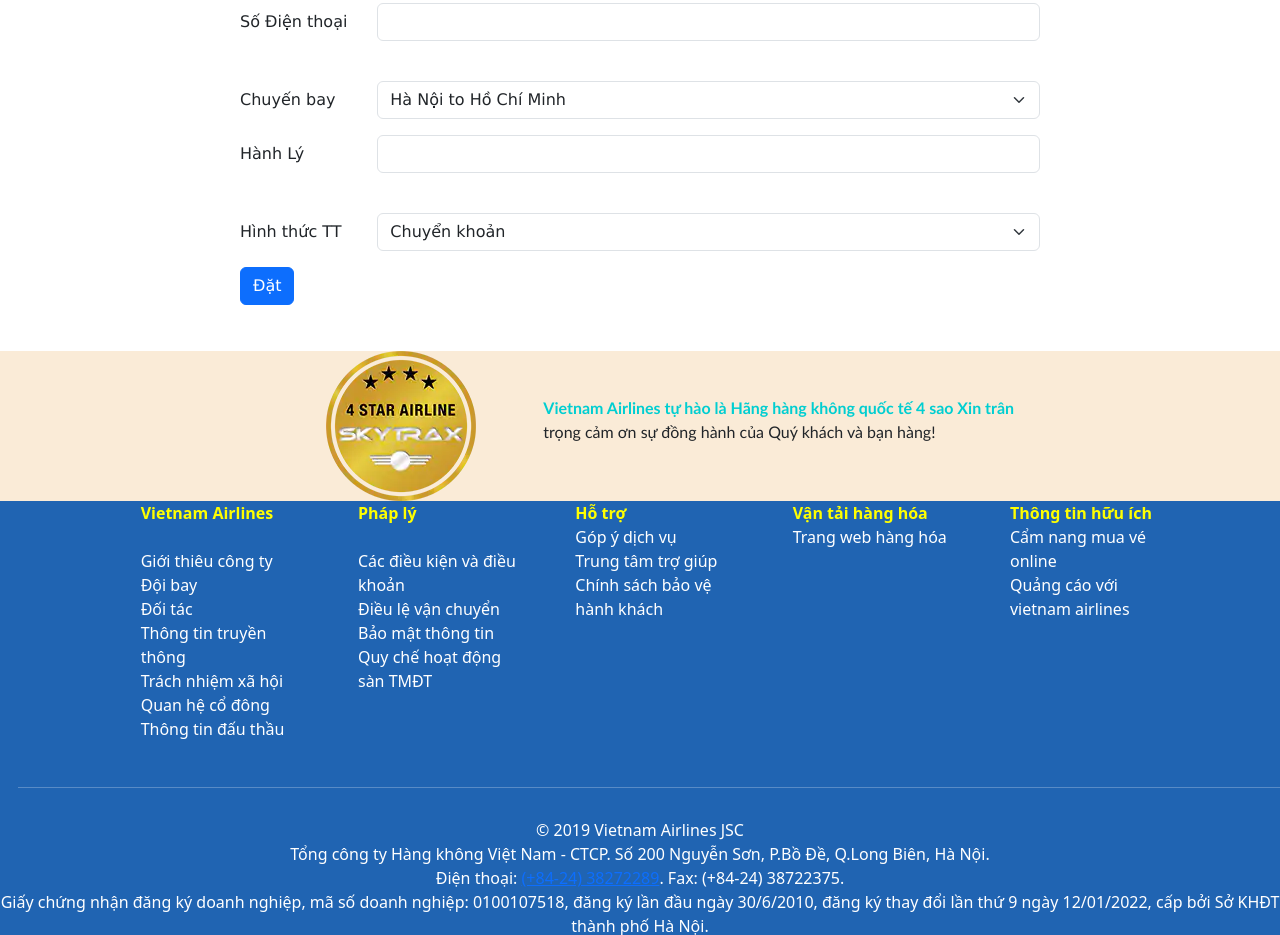
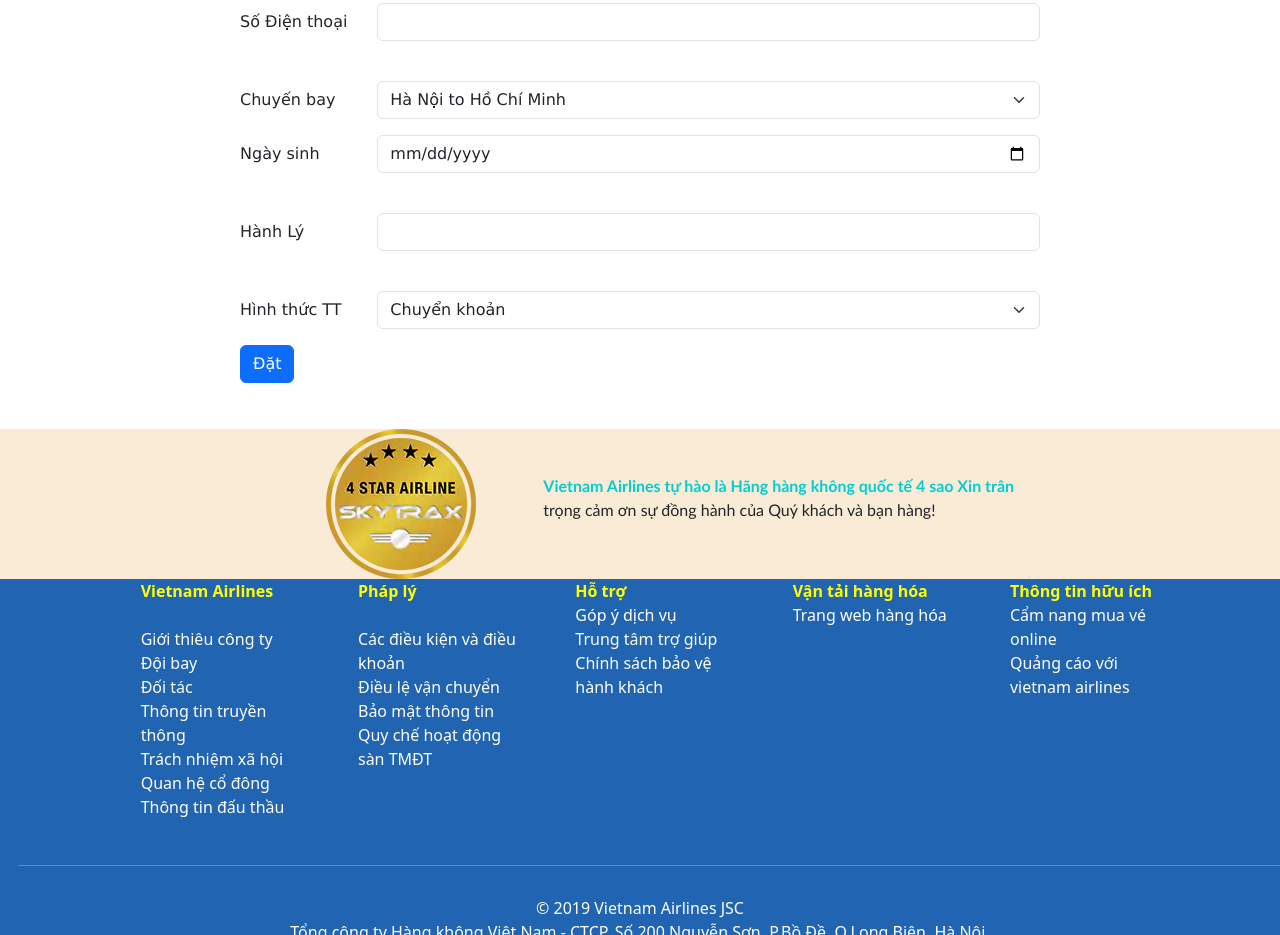
Before and after one commit to DoHuuNguyen/FontEnd_FrameWorks, a website: page Assignment/GD1/index.html at #!/datve in a window 1280 px wide. Shown: the part 1095-2030 px from the top of the page. Drawn offline with nearby package versions, Linux system fonts and the light colour scheme; some packages are replaced by stand-ins of ours.

Commit message:
sửa lại 1 chút

```diff
--- a/Assignment/GD1/Controller/datveController.js
+++ b/Assignment/GD1/Controller/datveController.js
@@ -9,6 +9,8 @@
       $scope.cccdE = "*Bạn chưa nhập*";
     } else if ($scope.sdt === undefined) {
       $scope.sdtE = "*Bạn chưa nhập*";
+    } else if ($scope.ngaysinh === undefined) {
+      $scope.ngaysinhE = "*Bạn chưa nhập*";
     } else if ($scope.hanhly === undefined) {
       $scope.hanhlyE = "*Bạn chưa nhập*";
     } else {
@@ -17,6 +19,7 @@
         "Chúng tôi sẽ gửi lại thông báo cho bạn",
         "success"
       );
+      // location.reload();
     }
   };
 };
--- a/Assignment/GD1/css.css
+++ b/Assignment/GD1/css.css
@@ -50,6 +50,7 @@
     border: solid;
     border-radius: 20px;
     background-image: url(view/img/backgroud.jpg);
+    margin-top: 30px;
 }
 .banLanhDao{
     margin: 10px;
--- a/Assignment/GD1/view/datve.html
+++ b/Assignment/GD1/view/datve.html
@@ -112,6 +112,21 @@
         </div>
       </div>
       <div class="mb-3 row">
+        <label for="staticEmail" class="col-sm-2 col-form-label"
+          >Ngày sinh</label
+        >
+        <div class="col-sm-10">
+          <input
+            type="date"
+            class="form-control"
+            id="exampleInputEmail1"
+            aria-describedby="emailHelp"
+            ng-model="ngaysinh"
+          />
+          <label style="color: red">{{ngaysinhE}}</label>
+        </div>
+      </div>
+      <div class="mb-3 row">
         <label for="staticEmail" class="col-sm-2 col-form-label">Hành Lý</label>
         <div class="col-sm-10">
           <input
```
